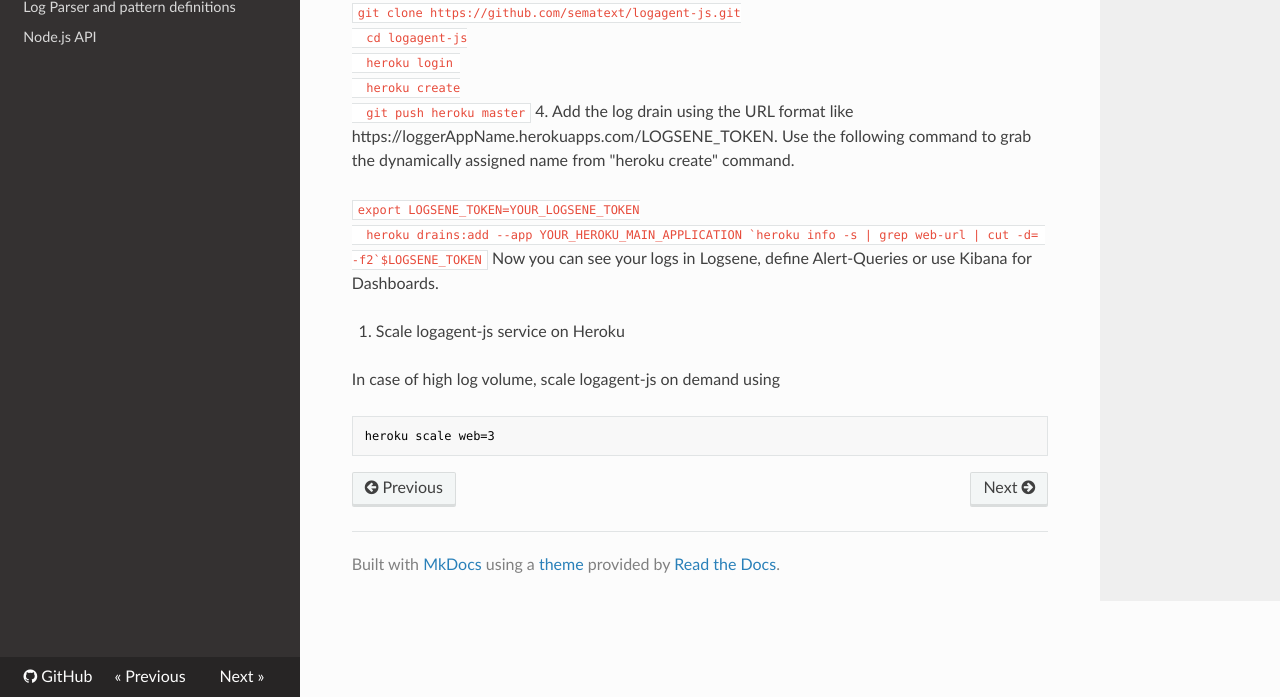
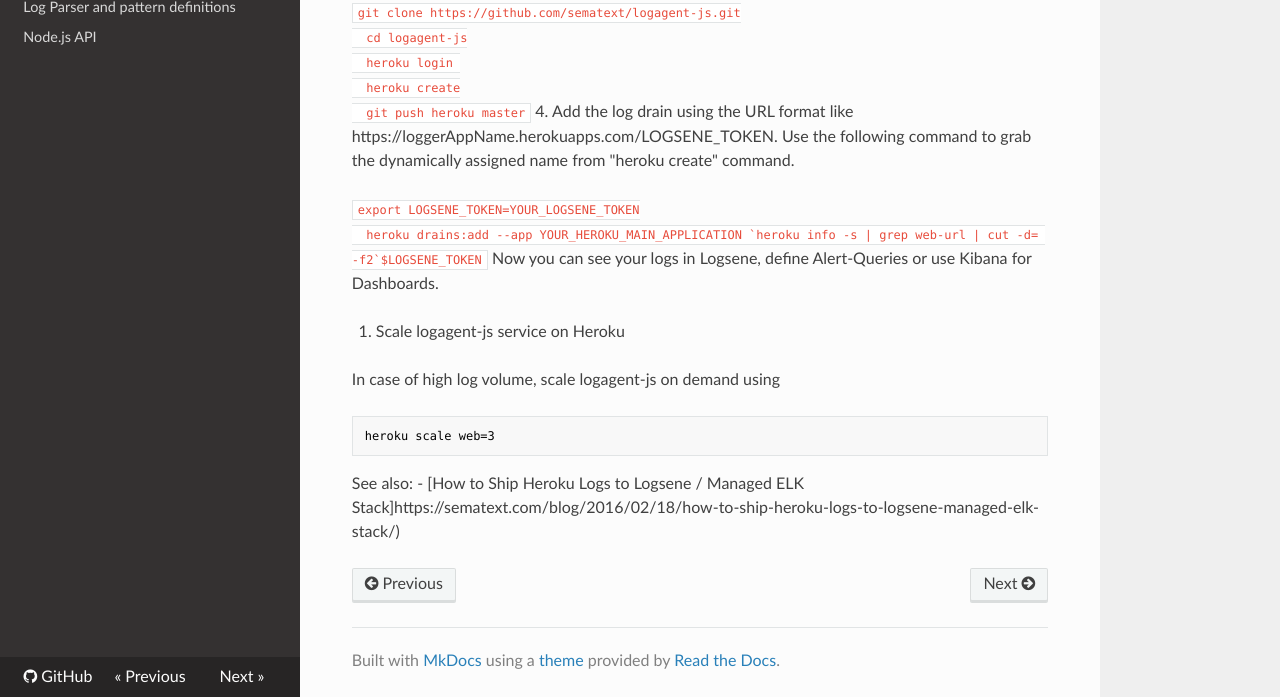
Before and after one commit to sematext/logagent-js, an MkDocs documentation site: the page built from docs/installation.md, in a window 1280 px wide and 900 px high, scrolled down 2409 px, cut to the strip 203-900 px from the top of the window. Built offline with MkDocs 1.6.1, drawn with Linux system fonts in a browser that asks for light colours; nearby versions of some CDN libraries; old or Windows-style settings are respelled for this version of MkDocs.

Commit message:
- Various wording and other fixes

````diff
--- a/docs/installation.md
+++ b/docs/installation.md
@@ -123,3 +123,5 @@ In case of high log volume, scale logagent-js on demand using
 ```
 heroku scale web=3
 ```
+See also:
+- [How to Ship Heroku Logs to Logsene / Managed ELK Stack]https://sematext.com/blog/2016/02/18/how-to-ship-heroku-logs-to-logsene-managed-elk-stack/)
````
